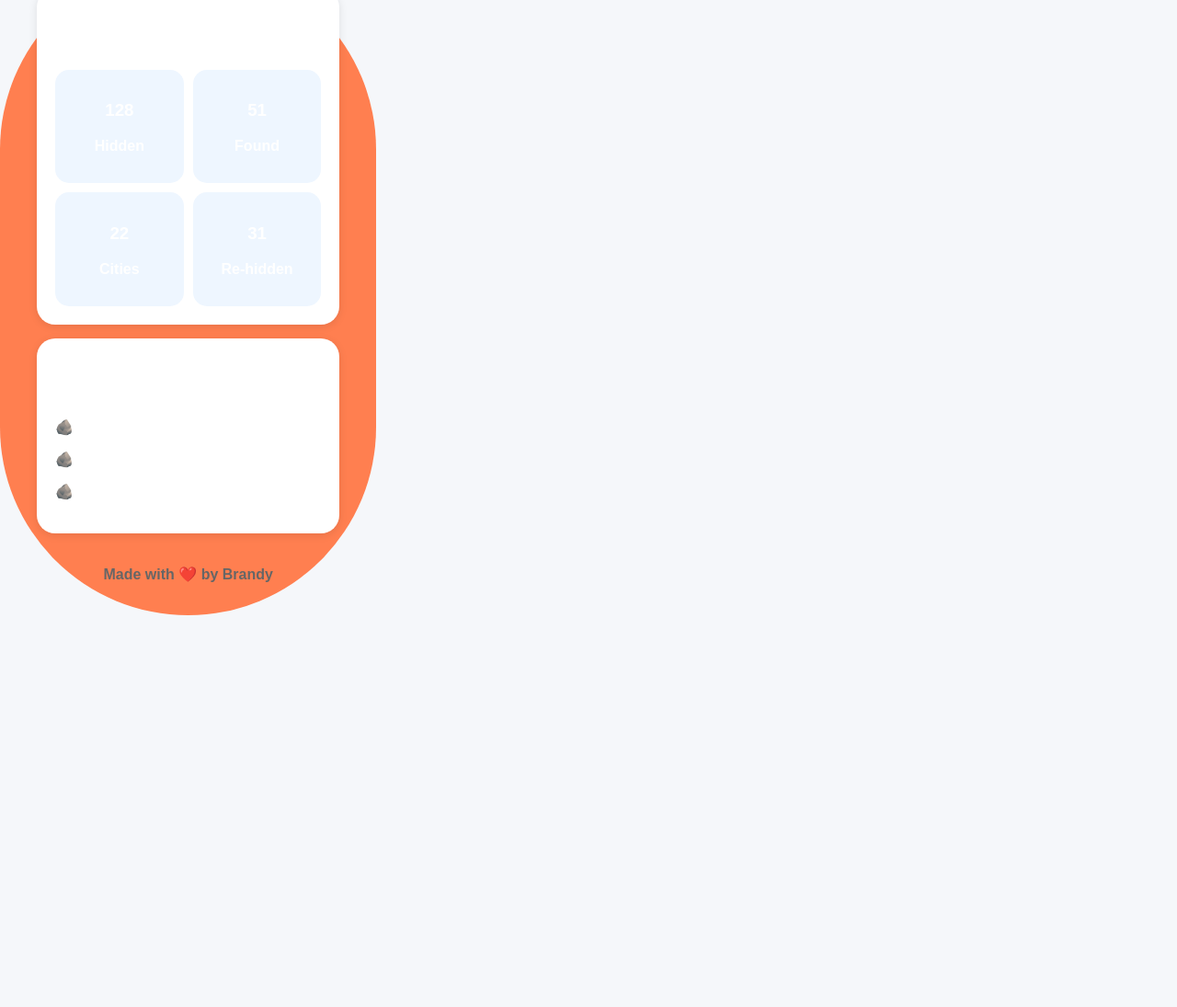
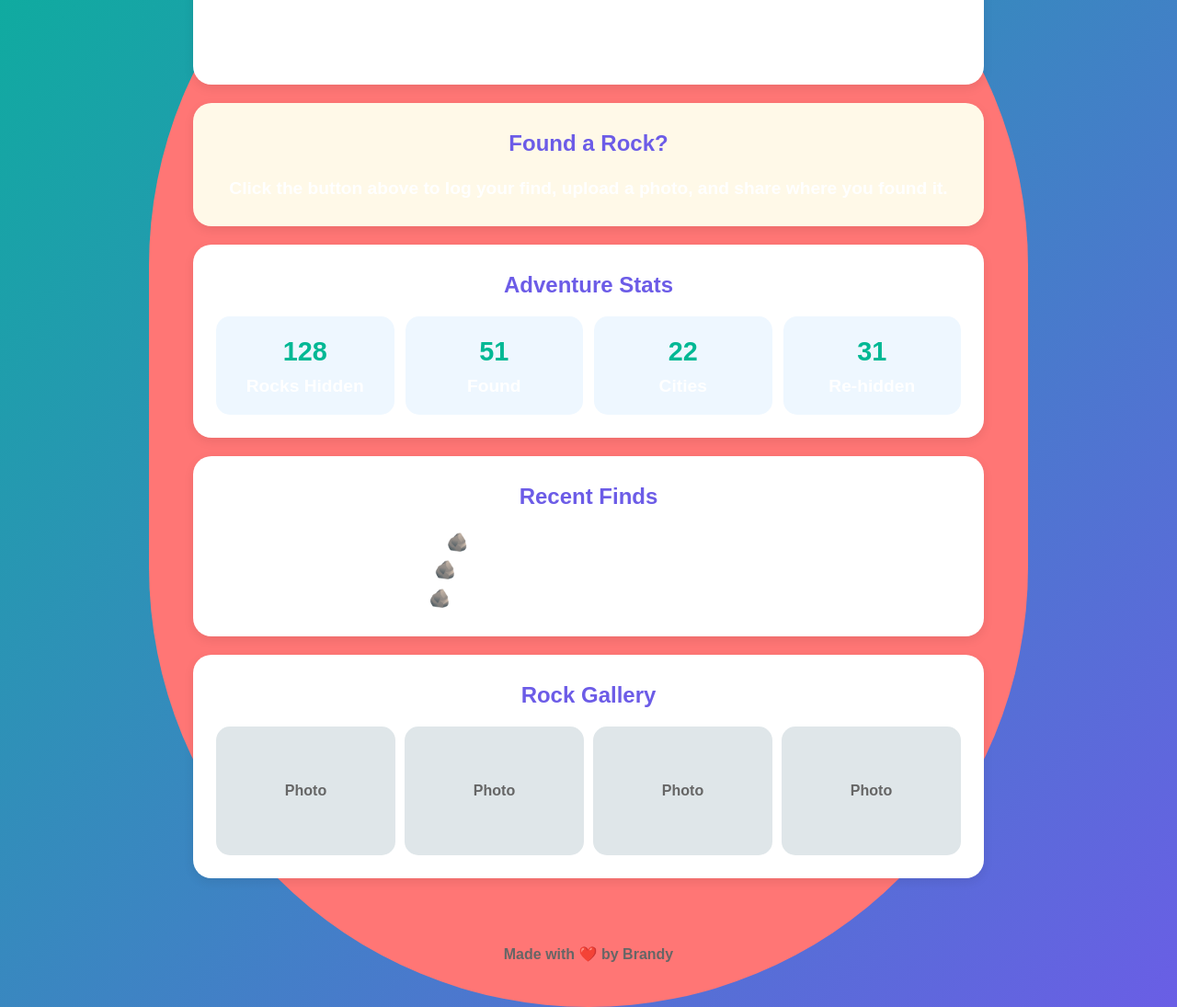
Before and after one commit to Brandy1596/brock-fun, a plain HTML site: page index.html in a window 1280 px wide. Shown: the part 412-1507 px from the top of the page at 92% size. Before the commit the page ends 1081 px from the top, so only its background shows below. Drawn offline with Linux system fonts and the light colour scheme.

Commit message:
Revise HTML structure and improve styles
Updated the HTML structure and styles for the webpage, enhancing the layout and design elements.

```diff
--- a/index.html
+++ b/index.html
@@ -1,87 +1,166 @@
 <!DOCTYPE html>
-<html>
+<html lang="en">
 <head>
 <meta charset="UTF-8">
 <meta name="viewport" content="width=device-width, initial-scale=1.0">
-<title>BROCK - Brandy's Rock Adventure</title>
+
+<title>BROCK | Brandy's Rock Adventure</title>
 
 <style>
+*{
+    margin:0;
+    padding:0;
+    box-sizing:border-box;
+}
+
 body{
-    margin:0;
-    font-family:Arial,sans-serif;
-    background:#f5f7fa;
+    font-family:Arial, Helvetica, sans-serif;
+    background:#f6fbff;
     color:#333;
+    line-height:1.6;
 }
 
 .hero{
-    background:linear-gradient(135deg,#4ecdc4,#6c5ce7);
+    background:linear-gradient(135deg,#00b894,#6c5ce7);
     color:white;
     text-align:center;
-    padding:40px 20px;
+    padding:60px 20px;
 }
 
 .hero h1{
     font-size:3rem;
-    margin:0;
+    margin-bottom:10px;
+}
+
+.hero p{
+    font-size:1.2rem;
+}
+
+.button{
+    display:inline-block;
+    margin-top:20px;
+    background:#ff7675;
+    color:white;
+    text-decoration:none;
+    padding:14px 28px;
+    border-radius:999px;
+    font-weight:bold;
+}
+
+.container{
+    max-width:900px;
+    margin:auto;
+    padding:20px;
 }
 
 .card{
     background:white;
-    margin:15px;
-    padding:20px;
     border-radius:20px;
-    box-shadow:0 2px 10px rgba(0,0,0,.1);
+    padding:25px;
+    margin-bottom:20px;
+    box-shadow:0 4px 12px rgba(0,0,0,.08);
 }
 
-.button{
-    display:inline-block;
-    background:#ff7f50;
-    color:white;
-    text-decoration:none;
-    padding:15px 25px;
-    border-radius:999px;
-    font-weight:bold;
+.card h2{
+    margin-bottom:15px;
+    color:#6c5ce7;
 }
 
 .stats{
     display:grid;
-    grid-template-columns:1fr 1fr;
+    grid-template-columns:repeat(2,1fr);
+    gap:12px;
+}
+
+.stat{
+    background:#eef7ff;
+    padding:15px;
+    text-align:center;
+    border-radius:15px;
+}
+
+.stat h3{
+    font-size:1.8rem;
+    color:#00b894;
+}
+
+.find{
+    background:#fff9e8;
+}
+
+.gallery{
+    display:grid;
+    grid-template-columns:repeat(2,1fr);
     gap:10px;
 }
 
-.stat{
-    background:#eef6ff;
-    padding:15px;
+.photo{
+    background:#dfe6e9;
     border-radius:15px;
-    text-align:center;
+    height:140px;
+    display:flex;
+    align-items:center;
+    justify-content:center;
+    color:#666;
 }
 
 footer{
     text-align:center;
-    padding:20px;
+    padding:30px;
     color:#666;
+}
+
+@media (min-width:768px){
+
+.stats{
+    grid-template-columns:repeat(4,1fr);
+}
+
+.gallery{
+    grid-template-columns:repeat(4,1fr);
+}
+
+.hero h1{
+    font-size:4rem;
+}
+
 }
 </style>
 </head>
 
 <body>
 
-<div class="hero">
+<section class="hero">
     <h1>🪨 BROCK</h1>
     <p>Brandy's Rock Adventure</p>
 
-    <a class="button"
-       href="https://forms.google.com">
-       I FOUNDass="card">
+    <a class="button" href="#">
+        I FOUND A
+
+<div class="container">
+
+    <div class="card">
         <h2>Welcome!</h2>
 
         <p>
             Hi! I'm Brandy.
         </p>
 
+        <br>
+
         <p>
             I paint and hide rocks to spread smiles.
-        If you found one of my rocks, I'd love to know where you discovered it!
+            If you found one of my painted rocks,
+            I'd love to know where it ended up!
+        </p>
+    </div>
+
+    <div class="card find">
+        <h2>Found a Rock?</h2>
+
+        <p>
+            Click the button above to log your find,
+            upload a photo, and share where you found it.
         </p>
     </div>
 
@@ -89,9 +168,10 @@
         <h2>Adventure Stats</h2>
 
         <div class="stats">
+
             <div class="stat">
                 <h3>128</h3>
-            <p>Hidden</p>
+                <p>Rocks Hidden</p>
             </div>
 
             <div class="stat">
@@ -108,15 +188,29 @@
                 <h3>31</h3>
                 <p>Re-hidden</p>
             </div>
+
         </div>
     </div>
 
     <div class="card">
         <h2>Recent Finds</h2>
 
-    <p>🪨 Rock #B042 - Found in Indiana</p>
-    <p>🪨 Rock #B017 - Re-hidden by finder</p>
-    <p>🪨 Rock #B088 - Found at a local park</p>
+        <p>🪨 Rock #B042 • Found in Indiana</p>
+        <p>🪨 Rock #B017 • Re-hidden by finder</p>
+        <p>🪨 Rock #B088 • Found at a local park</p>
+    </div>
+
+    <div class="card">
+        <h2>Rock Gallery</h2>
+
+        <div class="gallery">
+            <div class="photo">Photo</div>
+            <div class="photo">Photo</div>
+            <div class="photo">Photo</div>
+            <div class="photo">Photo</div>
+        </div>
+    </div>
+
 </div>
 
 <footer>
```
Lines whose indentation alone changed are shown as unchanged.
